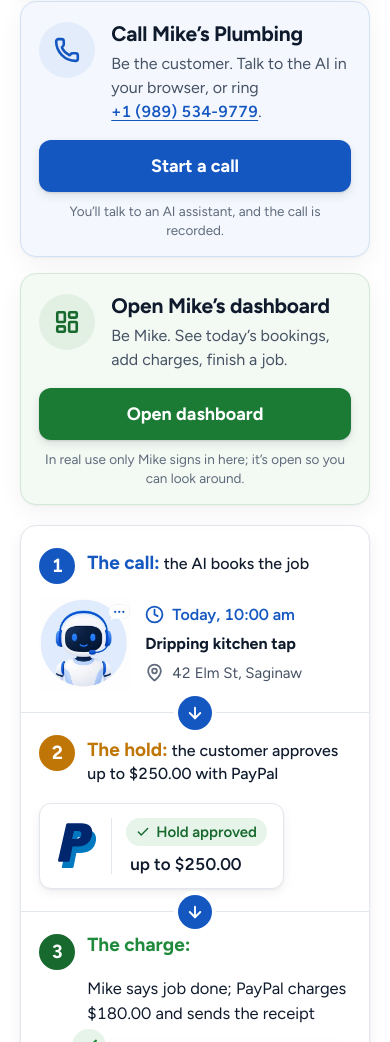
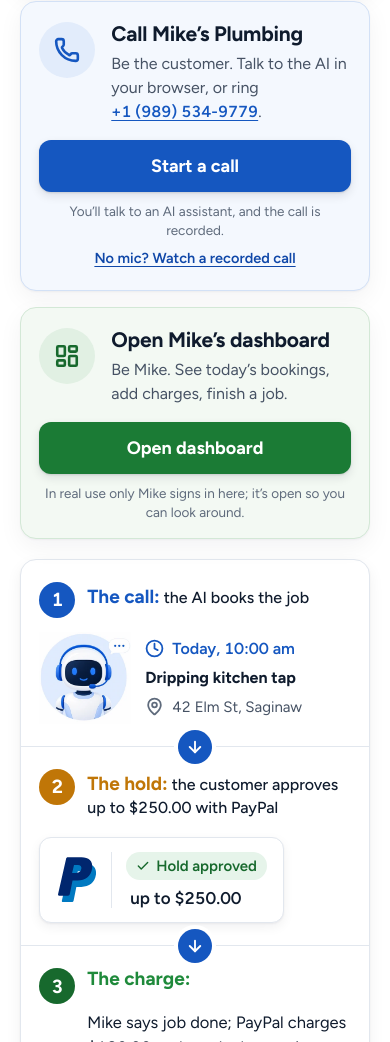
Before and after one commit to padmanabhan-r/Ringside, a Next.js app: page / in a window 390 px wide. Shown: the part 776-1818 px from the top of the page. Built offline with nearby package versions, Linux system fonts and the light colour scheme.

Commit message:
Link the recorded call from the landing and grey out its PayPal button
The replay's caller now matches the sample job (Dana, 42 Elm St), and the call page says price book.

```diff
--- a/src/app/call/call-screen.tsx
+++ b/src/app/call/call-screen.tsx
@@ -418,7 +418,7 @@ function Call({
             <div className={s.empty}>
               <p className={s.emptyLead}>{phase === "starting" || live ? "The assistant is picking up…" : "What you and the assistant say shows up here as you talk."}</p>
               <p className={s.emptyHint}>
-                Try: “My kitchen tap won’t stop dripping. I’m in Saginaw, 48602.” The assistant quotes from Mike’s rate card,
+                Try: “My kitchen tap won’t stop dripping. I’m in Saginaw, 48602.” The assistant quotes from Mike’s price book,
                 offers a visit window, and puts a PayPal hold link on this page.
               </p>
             </div>
--- a/src/app/call/page.tsx
+++ b/src/app/call/page.tsx
@@ -7,7 +7,7 @@ import s from "./call.module.css";
 
 export const metadata: Metadata = {
   title: "Call Mike’s Plumbing · Ringside",
-  description: "Talk to Mike’s Plumbing’s AI assistant in your browser: a quote from the rate card, a visit window and a PayPal sandbox hold.",
+  description: "Talk to Mike’s Plumbing’s AI assistant in your browser: a quote from the price book, a visit window and a PayPal sandbox hold.",
 };
 
 export default function CallPage() {
--- a/src/app/call/replay.ts
+++ b/src/app/call/replay.ts
@@ -19,7 +19,7 @@ export const REPLAY_LINES: readonly Line[] = [
   { id: "r3", role: "agent", at: 14, text: "Sorry to hear that. What’s your ZIP code?" },
   { id: "r4", role: "user", at: 18, text: "48602." },
   { id: "r5", role: "agent", at: 21, text: "Good, that’s in Mike’s area. Can I get your first name and street address?" },
-  { id: "r6", role: "user", at: 26, text: "Dana, 212 Maple Street." },
+  { id: "r6", role: "user", at: 26, text: "Dana, 42 Elm Street." },
   { id: "r7", role: "agent", at: 31, text: "Thanks, Dana. A faucet leak repair runs $125 to $250. PayPal will hold up to $250; nothing is charged now, and Mike charges only the real cost when the job is done. Want me to book it?" },
   { id: "r8", role: "user", at: 44, text: "Yes, please." },
   { id: "r9", role: "agent", at: 47, text: "I have today 10 am to 12 pm, or 2 to 4 pm. Which works better?" },
--- a/src/app/call/types.ts
+++ b/src/app/call/types.ts
@@ -4,7 +4,7 @@ export type HoldState = "none" | "awaiting" | "approved" | "closed";
 
 export interface CallJobView {
   code: string;
-  /** The rate-card job(s) quoted, e.g. "Faucet leak repair". */
+  /** The price-book job(s) quoted, e.g. "Faucet leak repair". */
   title: string;
   /** The quoted range, e.g. "$125–$250"; null for an estimate visit. */
   range: string | null;
--- a/src/app/landing.module.css
+++ b/src/app/landing.module.css
@@ -459,6 +459,38 @@
   font-size: 13.5px;
   line-height: 1.4;
   text-align: center;
+}
+
+/* "No mic? Watch a recorded call": a quiet way in for visitors without a microphone. */
+.replayLink {
+  margin-left: 4px;
+  color: var(--brand-ink);
+  font-weight: 600;
+  white-space: nowrap;
+  text-decoration: underline;
+  text-decoration-thickness: 1px;
+  text-underline-offset: 3px;
+}
+
+.replayLink:hover {
+  color: var(--brand-deep);
+  text-decoration-thickness: 2px;
+}
+
+.replayLink:focus-visible {
+  outline: 2px solid var(--brand);
+  outline-offset: 2px;
+  border-radius: 4px;
+}
+
+@media (max-width: 640px) {
+  .replayLink {
+    display: block;
+    width: fit-content;
+    margin: 2px auto 0;
+    padding: 6px 4px;
+    font-size: 14.5px;
+  }
 }
 
 /* How it works: one job, three steps */
--- a/src/app/page.tsx
+++ b/src/app/page.tsx
@@ -90,7 +90,12 @@ export default function Home() {
             <Link className={`${s.button} ${s.buttonCall}`} href="/call">
               Start a call
             </Link>
-            <p className={s.doorNote}>You’ll talk to an AI assistant, and the call is recorded.</p>
+            <p className={s.doorNote}>
+              You’ll talk to an AI assistant, and the call is recorded.{" "}
+              <Link className={s.replayLink} href="/call?replay">
+                No mic? Watch a recorded call
+              </Link>
+            </p>
           </article>
 
           <article className={`${s.door} ${s.doorDash}`}>
```
Also changed, not shown: src/app/call/booking-card.tsx (+15 -10 lines), src/app/call/call.module.css (+13 -1 lines).
